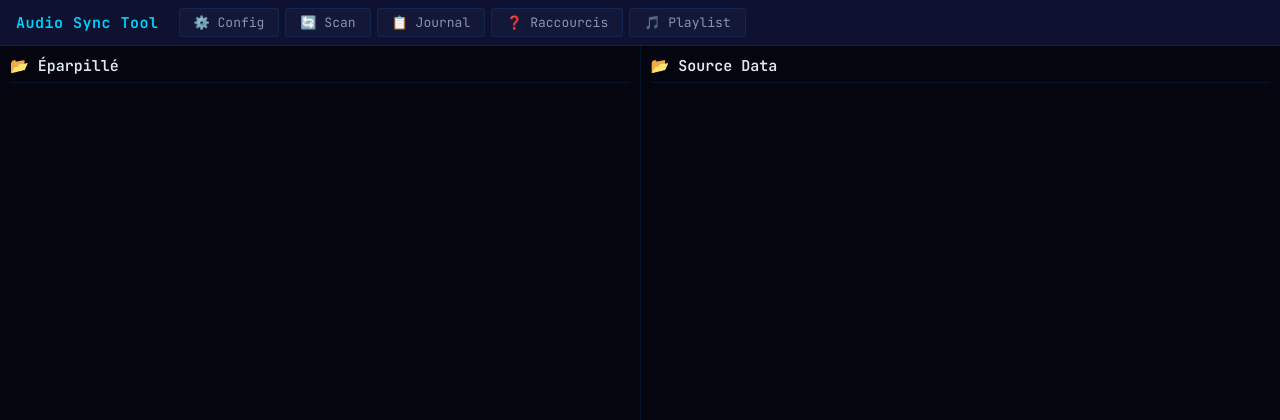
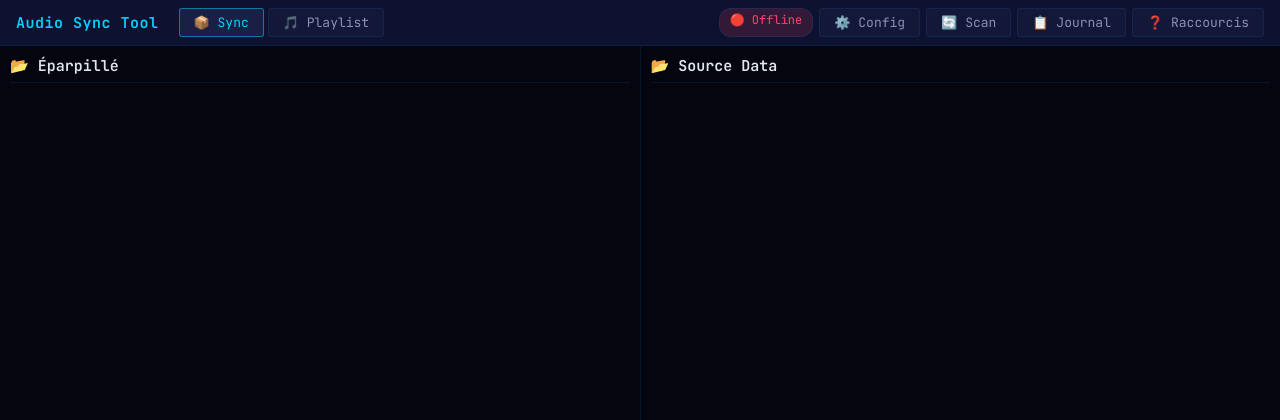
Before and after one commit to giak/audio-sync-tool, a Flask app: page / in a window 1280 px wide. Shown: the top 420 px of the page. Run offline with Flask 3, Linux system fonts and the light colour scheme.

Commit message:
style: SCADA theme (JetBrains Mono, LED glow), 2-page layout (Sync + Playlist), toolbar badges, context menu CSS, drag-drop states

```diff
--- a/static/style.css
+++ b/static/style.css
@@ -60,6 +60,30 @@ input, button, select, textarea { font-family: inherit; }
   #player-progress-fill { transition: none; }
 }
 
+/* ===== Page Navigation =============================================== */
+#page-nav {
+  display: flex;
+  gap: 4px;
+}
+.page-btn {
+  background: var(--bg-hover);
+  color: var(--text-secondary);
+  border: 1px solid var(--border-panel);
+  padding: 5px 14px;
+  cursor: pointer;
+  font-size: 13px;
+  border-radius: 3px;
+  transition: background 0.15s, border-color 0.15s;
+}
+.page-btn.active {
+  background: var(--bg-focus);
+  border-color: var(--border-active);
+  color: var(--accent);
+}
+.page-btn:hover {
+  background: var(--bg-focus);
+}
+
 /* ===== Header & Toolbar ============================================== */
 header {
   background: var(--bg-surface);
@@ -73,7 +97,7 @@ header h1 {
   color: var(--accent);
   letter-spacing: 0.5px;
 }
-#toolbar { display: flex; gap: 6px; }
+#toolbar { display: flex; gap: 6px; margin-left: auto; }
 #toolbar button {
   background: var(--bg-hover); color: var(--text-secondary);
   border: 1px solid var(--border-panel);
@@ -297,6 +343,23 @@ header h1 {
   padding: 7px 18px; font-size: 13px;
   border-top: 1px solid var(--border-panel);
   color: var(--text-secondary); flex-shrink: 0;
+  display: flex; align-items: center; gap: 8px;
+}
+.server-badge {
+  font-size: 12px;
+  padding: 3px 10px;
+  border-radius: 12px;
+  border: 1px solid var(--border-panel);
+  white-space: nowrap;
+  user-select: none;
+  transition: background 0.3s, border-color 0.3s, color 0.3s;
+  background: rgba(255,68,102,0.15);
+  color: var(--led-red);
+}
+.server-badge.online {
+  background: rgba(0,255,136,0.12);
+  color: var(--led-green);
+  border-color: rgba(0,255,136,0.3);
 }
 
 /* ===== Filter Palette (floating) ===================================== */
--- a/templates/index.html
+++ b/templates/index.html
@@ -4,18 +4,22 @@
 <meta charset="UTF-8">
 <meta name="viewport" content="width=device-width, initial-scale=1.0">
 <title>Audio Sync Tool</title>
-<link rel="stylesheet" href="/static/style.css">
+<link rel="stylesheet" href="/static/style.css?v={{ cache_buster }}">
 </head>
 <body>
 <div id="app">
   <header>
     <h1>Audio Sync Tool</h1>
+    <div id="page-nav">
+      <button id="page-sync" class="page-btn active">📦 Sync</button>
+      <button id="page-playlist" class="page-btn">🎵 Playlist</button>
+    </div>
     <div id="toolbar">
+      <span id="server-indicator" class="server-badge" title="Serveur hors ligne">🔴 Offline</span>
       <button id="btn-config">⚙️ Config</button>
       <button id="btn-scan">🔄 Scan</button>
       <button id="btn-journal">📋 Journal</button>
       <button id="btn-legend">❓ Raccourcis</button>
-      <button id="btn-playlist">🎵 Playlist</button>
     </div>
   </header>
 
@@ -133,6 +137,11 @@
     </div>
     <div id="legend-grid">
       <div class="legend-section">
+        <h4>Navigation pages</h4>
+        <div class="legend-row">📦 <kbd>Sync</kbd> Copie éparpillé → Source Data</div>
+        <div class="legend-row">🎵 <kbd>Playlist</kbd> Playlists + notation</div>
+      </div>
+      <div class="legend-section">
         <h4>Statuts</h4>
         <div class="legend-row"><span class="led-demo led-demo-nouveau"></span> Nouveau — pas dans la source</div>
         <div class="legend-row"><span class="led-demo led-demo-doublon"></span> Doublon — déjà présent</div>
@@ -140,17 +149,31 @@
         <div class="legend-row"><span class="led-demo led-demo-playing"></span> En lecture</div>
       </div>
       <div class="legend-section">
-        <h4>Raccourcis</h4>
-        <div class="legend-row"><kbd>↑↓</kbd> Naviguer</div>
-        <div class="legend-row"><kbd>←→</kbd> Navigation colonnes (Source)</div>
-        <div class="legend-row"><kbd>Shift←→</kbd> Seek audio ±20s</div>
+        <h4>Raccourcis (Sync)</h4>
+        <div class="legend-row"><kbd>↑↓</kbd> Naviguer fichiers/dossiers</div>
+        <div class="legend-row"><kbd>←→</kbd> Navigation colonnes (Source Data)</div>
+        <div class="legend-row"><kbd>Shift + ←→</kbd> Seek audio ±20s</div>
         <div class="legend-row"><kbd>Tab</kbd> Basculer panneau</div>
         <div class="legend-row"><kbd>Entrée</kbd> Jouer / Déplier dossier</div>
         <div class="legend-row"><kbd>Espace</kbd> Sélectionner fichier</div>
         <div class="legend-row"><kbd>F5</kbd> Copier → dossier</div>
-        <div class="legend-row"><kbd>F7</kbd> Filtrer dossiers</div>
-        <div class="legend-row"><kbd>/</kbd> Filtrer dossiers</div>
-        <div class="legend-row"><kbd>Échap</kbd> Fermer / Annuler</div>
+        <div class="legend-row"><kbd>F7</kbd> / <kbd>/</kbd> Filtrer dossiers</div>
+        <div class="legend-row"><kbd>N</kbd> Noter le fichier (0-100)</div>
+        <div class="legend-row"><kbd>Échap</kbd> Fermer modale / Annuler filtre / Stopper audio</div>
+      </div>
+      <div class="legend-section">
+        <h4>Raccourcis (Playlist)</h4>
+        <div class="legend-row"><kbd>↑↓</kbd> Naviguer source / pistes</div>
+        <div class="legend-row"><kbd>Tab</kbd> Basculer source ↔ sidebar</div>
+        <div class="legend-row"><kbd>Entrée</kbd> Jouer le fichier</div>
+        <div class="legend-row"><kbd>Espace</kbd> Ajouter/retirer morceau</div>
+        <div class="legend-row"><kbd>N</kbd> Noter le morceau (0-100)</div>
+        <div class="legend-row"><kbd>Suppr</kbd> / <kbd>←</kbd> Retirer du sidebar</div>
+        <div class="legend-row"><kbd>Ctrl + S</kbd> Sauvegarder la playlist</div>
+        <div class="legend-row"><kbd>Ctrl + E</kbd> Exporter la playlist</div>
+        <div class="legend-row"><kbd>Ctrl + ↑↓</kbd> Réorganiser les pistes</div>
+        <div class="legend-row"><kbd>F7</kbd> / <kbd>/</kbd> Filtrer dossiers</div>
+        <div class="legend-row"><kbd>Échap</kbd> Fermer modale / Annuler filtre / Stopper audio</div>
       </div>
     </div>
   </div>
@@ -194,6 +217,6 @@
   </div>
 </div>
 
-<script type="module" src="/static/dist/script.js"></script>
+<script type="module" src="/static/dist/script.js?v={{ cache_buster }}"></script>
 </body>
 </html>
```
Also changed, not shown: other parts of static/style.css (+55 -0 lines).
